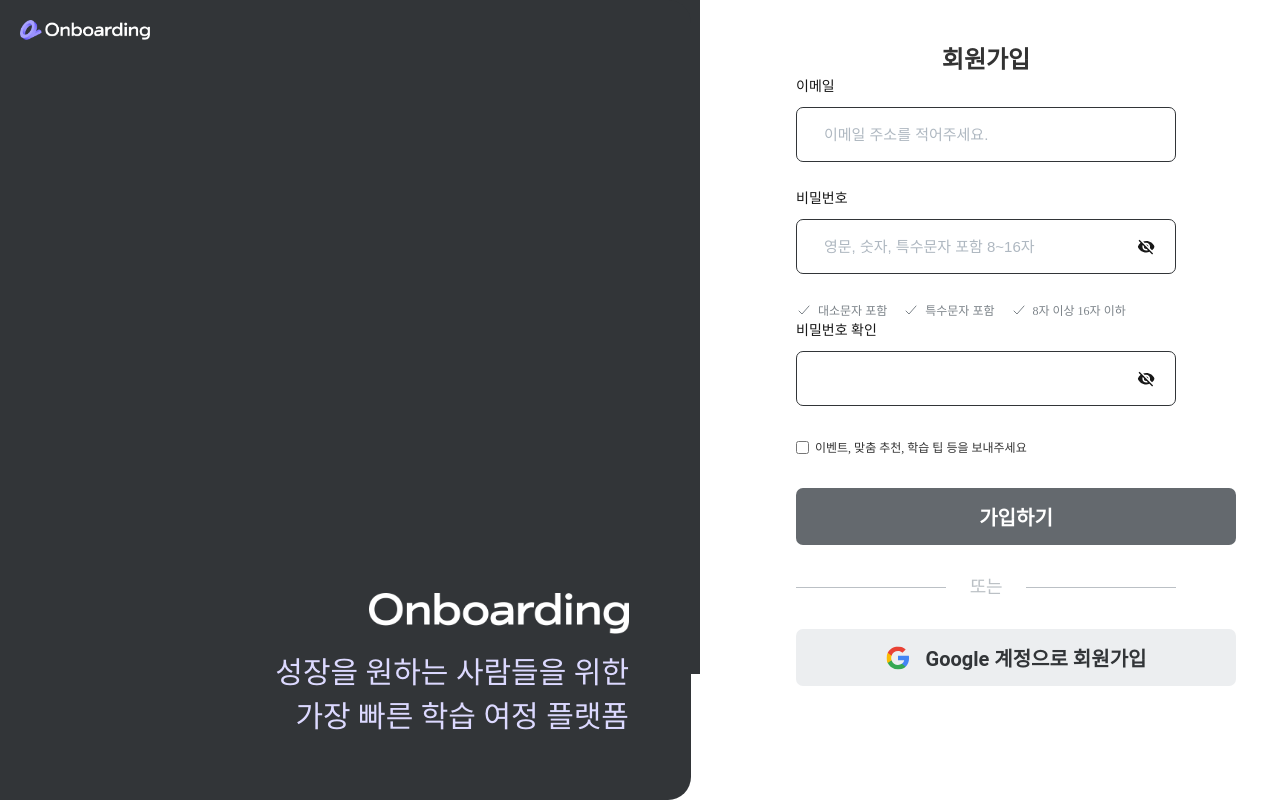
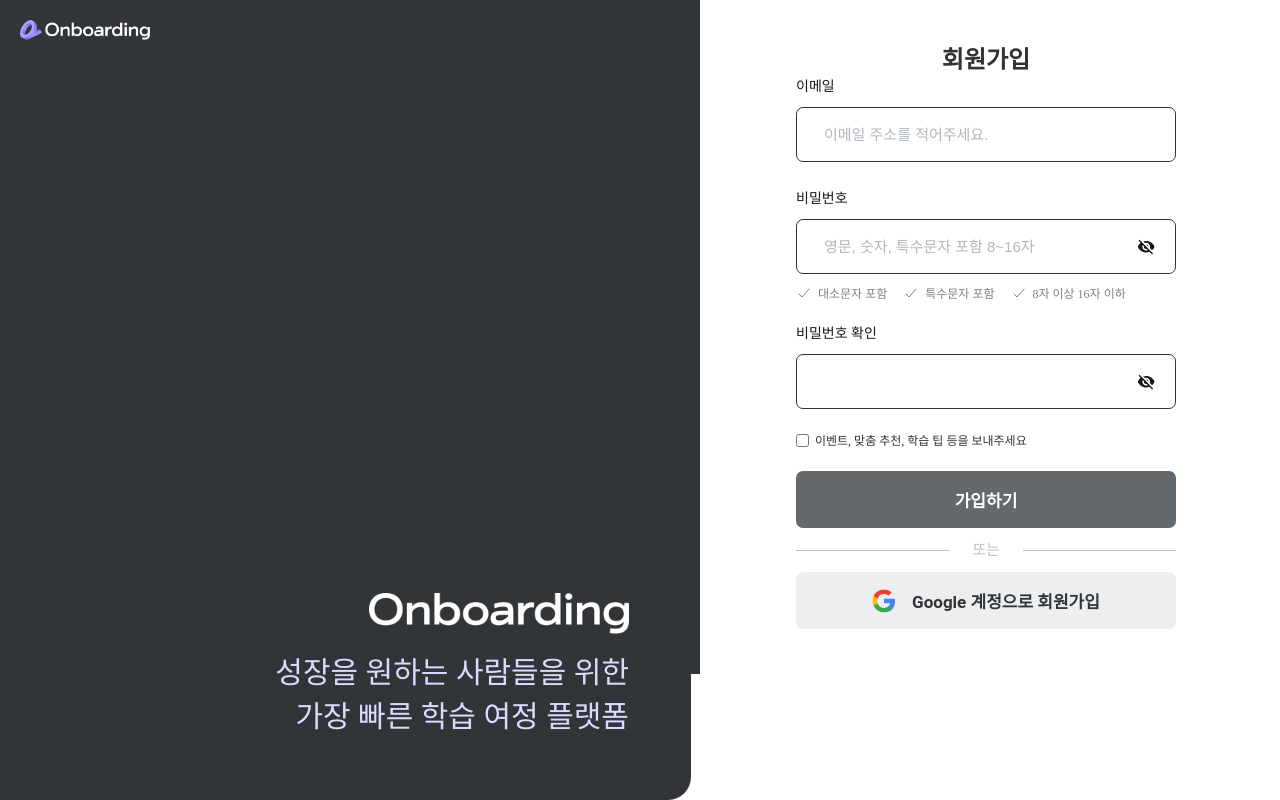
Before and after one commit to TeamLearningFlow/LearningFlow-FE, a Next.js app: page /signup in a window 1280 px wide. Built offline with nearby package versions, Linux system fonts and the light colour scheme.

Commit message:
feat: 회원가입 페이지 UI 수정 및 Input 창 기능 구현 #7

```diff
--- a/package.json
+++ b/package.json
@@ -9,12 +9,14 @@
     "lint": "next lint"
   },
   "dependencies": {
+    "@hookform/resolvers": "^3.10.0",
     "next": "15.1.4",
     "react": "^19.0.0",
     "react-dom": "^19.0.0",
     "react-icons": "^5.4.0",
     "react-router-dom": "^7.1.1",
-    "styled-components": "^6.1.14"
+    "styled-components": "^6.1.14",
+    "yup": "^1.6.1"
   },
   "devDependencies": {
     "@eslint/eslintrc": "^3",
--- a/src/pages/components/authButton.tsx
+++ b/src/pages/components/authButton.tsx
@@ -7,13 +7,13 @@ const Button = styled.button<{ disabled?: boolean }>`
   padding: 18px 8px;
   justify-content: center;
   align-items: center;
-  width: 440px;
+  width: 100%;
   background-color: ${({ disabled }) =>
     disabled ? 'rgba(100, 105, 110, 1)' : 'rgba(94, 82, 255, 1)'};
   border: none;
   border-radius: 6.962px;
   font-family: Roboto;
-  font-size: 20px;
+  font-size: 17px;
   font-style: normal;
   font-weight: 600;
   color: rgba(255, 255, 255, 1);
--- a/src/pages/components/divider.tsx
+++ b/src/pages/components/divider.tsx
@@ -4,7 +4,7 @@ import styled from 'styled-components';
 const DividerWrapper = styled.div`
   display: flex;
   align-items: center;
-  margin: 32px 0;
+  margin: 12px 0;
 `;
 
 const Line = styled.div`
@@ -21,7 +21,7 @@ const Text = styled.span`
     'liga' off,
     'clig' off;
   font-family: Pretendard;
-  font-size: 18px;
+  font-size: 15px;
   font-style: normal;
   font-weight: 400;
   line-height: 20px; /* 111.111% */
--- a/src/pages/components/googleAuthButton.tsx
+++ b/src/pages/components/googleAuthButton.tsx
@@ -50,12 +50,12 @@ const Button = styled.button`
   padding: 18px 8px;
   justify-content: center;
   align-items: center;
-  width: 440px;
+  width: 100%;
   background-color: rgba(236, 238, 240, 1);
   border: none;
   border-radius: 6.962px;
   font-family: Roboto;
-  font-size: 20px;
+  font-size: 17px;
   font-style: normal;
   font-weight: 600;
   color: rgba(50, 53, 56, 1);
--- a/src/pages/components/inputEmail.tsx
+++ b/src/pages/components/inputEmail.tsx
@@ -1,20 +1,25 @@
-import React from 'react';
+import React, { useState } from 'react';
 import styled from 'styled-components';
 
-const InputWrapper = styled.div`
+const InputWrapper = styled.div<{ isFocused: boolean; hasBlurred: boolean }>`
   display: flex;
   width: 100%;
   height: 55px;
   position: relative;
   align-items: center;
+  justify-content: center;
   border: 0.696px solid #323538;
   border-radius: 6.962px;
   padding: 12px;
   margin-bottom: 25px;
+  transition: box-shadow 0.3s ease;
+  box-shadow: ${(props) => (props.isFocused ? '0 0 5px #5E52ff' : 'none')};
+  background-color: ${(props) => (props.hasBlurred ? '#f5f5ff' : '#fff')};
 `;
 
 const Input = styled.input`
   flex: 1;
+  background: transparent;
   border: none;
   outline: none;
   font-size: 15px;
@@ -23,6 +28,10 @@ const Input = styled.input`
 
   &::placeholder {
     color: #afb8c1;
+  }
+
+  &:focus {
+    outline: none;
   }
 `;
 
@@ -34,11 +43,38 @@ const Label = styled.label`
 `;
 
 const InputEmail: React.FC = () => {
+  const [isFocused, setIsFocused] = useState(false);
+  const [hasBlurred, setHasBlurred] = useState(false);
+  const [value, setValue] = useState('');
+
+  const handleFocus = () => {
+    setIsFocused(true);
+    setHasBlurred(false);
+  };
+
+  const handleBlur = () => {
+    setIsFocused(false);
+    if (value.trim() !== '') {
+      setHasBlurred(true);
+    }
+  };
+
+  const handleChange = (e: React.ChangeEvent<HTMLInputElement>) => {
+    setValue(e.target.value);
+  };
+
   return (
     <div>
       <Label htmlFor="email">이메일</Label>
-      <InputWrapper>
-        <Input type="email" placeholder="이메일 주소를 적어주세요." />
+      <InputWrapper isFocused={isFocused} hasBlurred={hasBlurred}>
+        <Input
+          type="email"
+          value={value}
+          placeholder="이메일 주소를 적어주세요."
+          onFocus={handleFocus}
+          onBlur={handleBlur}
+          onChange={handleChange}
+        />
       </InputWrapper>
     </div>
   );
--- a/src/pages/components/inputPw.tsx
+++ b/src/pages/components/inputPw.tsx
@@ -1,9 +1,12 @@
-import React from 'react';
+import React, { useState } from 'react';
+import { useForm } from 'react-hook-form';
 import styled from 'styled-components';
 import Image from 'next/image';
 import invisibleicon from '../assets/invisibleicon.svg';
+import * as yup from 'yup';
+import { yupResolver } from '@hookform/resolvers/yup';
 
-const InputWrapper = styled.div`
+const InputWrapper = styled.div<{ isFocused: boolean }>`
   display: flex;
   height: 55px;
   position: relative;
@@ -11,7 +14,10 @@ const InputWrapper = styled.div`
   border: 0.696px solid #323538;
   border-radius: 6.962px;
   padding: 12px;
-  margin-bottom: 27px;
+  margin-bottom: 10px;
+  transition: box-shadow 0.3s ease;
+  box-shadow: ${(props) =>
+    props.isFocused ? '0 0 5px #5E52ff' : 'none'};
 
   img {
     width: 18px;
@@ -30,6 +36,10 @@ const Input = styled.input`
 
   &::placeholder {
     color: #afb8c1;
+  }
+
+  &:focus {
+    outline: none;
   }
 `;
 
@@ -52,13 +62,51 @@ const Label = styled.label`
 `;
 
 const InputPw: React.FC = () => {
+  const [isFocused, setIsFocused] = useState(false);
+  const [isPasswordVisible, setIsPasswordVisible] = useState(false);
+
+  const handleFocus = () => setIsFocused(true);
+  const handleBlur = () => setIsFocused(false);
+
+  const PasswordVisibility = () => setIsPasswordVisible(prev => !prev);
+
+  const schema = yup.object().shape({
+    email: yup
+      .string()
+      .email('올바른 형식의 이메일을 입력해주세요.')
+      .required('이메일을 반드시 입력해주세요.'),
+    password: yup
+      .string()
+      .min(8, '8자 이상 16자 이하')
+      .max(16, '8자 이상 16자 이하')
+      .matches(/[a-zA-Z]/, '영문자 포함')
+      .matches(/\d/, '숫자 포함')
+      .matches(/[!@#$%^&*()_+]/, '특수문자 포함')
+      .required('비밀번호를 반드시 입력해주세요.'),
+    passwordCheck: yup
+      .string()
+      .oneOf([yup.ref('password'), undefined], '비밀번호가 일치하지 않습니다.')
+      .required('비밀번호 확인을 반드시 입력해주세요.'),
+  });
+
+  const { register, formState: { errors, isValid }, handleSubmit } = useForm({
+    resolver: yupResolver(schema),
+    mode: 'onChange',
+  });
+
   return (
     <div>
       <Label htmlFor="password">비밀번호</Label>
-      <InputWrapper>
-        <Input type="password" placeholder="영문, 숫자, 특수문자 포함 8~16자" />
-        <IconWrapper>
-          <Image src={invisibleicon} alt="invisibleicon" />
+      {/* isFocused를 InputWrapper에 전달 */}
+      <InputWrapper isFocused={isFocused}>
+        <Input
+          type={isPasswordVisible ? 'text' : 'password'}
+          placeholder="영문, 숫자, 특수문자 포함 8~16자"
+          onFocus={handleFocus}
+          onBlur={handleBlur}
+        />
+        <IconWrapper onClick={PasswordVisibility}>
+          <Image src={invisibleicon} alt="비밀번호 보이기/숨기기 아이콘" />
         </IconWrapper>
       </InputWrapper>
     </div>
--- a/src/pages/components/inputPwCheck.tsx
+++ b/src/pages/components/inputPwCheck.tsx
@@ -1,9 +1,9 @@
-import React from 'react';
+import React,{useState} from 'react';
 import styled from 'styled-components';
 import Image from 'next/image';
 import invisibleicon from '../assets/invisibleicon.svg';
 
-const InputWrapper = styled.div`
+const InputWrapper = styled.div<{ isFocused: boolean }>`
   display: flex;
   height: 55px;
   position: relative;
@@ -11,7 +11,10 @@ const InputWrapper = styled.div`
   border: 0.696px solid #323538;
   border-radius: 6.962px;
   padding: 12px;
-  margin-bottom: 27px;
+  margin-bottom: 10px;
+  transition: box-shadow 0.3s ease;
+  box-shadow: ${(props) =>
+    props.isFocused ? '0 0 5px #5E52ff' : 'none'};
 
   img {
     width: 18px;
@@ -30,6 +33,10 @@ const Input = styled.input`
 
   &::placeholder {
     color: #afb8c1;
+  }
+
+  &:focus {
+    outline: none;
   }
 `;
 
@@ -52,13 +59,25 @@ const Label = styled.label`
 `;
 
 const InputPwCheck: React.FC = () => {
+  const [isFocused, setIsFocused] = useState(false);
+  const [isPasswordVisible, setIsPasswordVisible] = useState(false);
+
+  const handleFocus = () => setIsFocused(true);
+  const handleBlur = () => setIsFocused(false);
+
+  const PasswordVisibility = () => setIsPasswordVisible(prev => !prev);
+
   return (
     <div>
-      <Label htmlFor="password-check">비밀번호 확인</Label>
-      <InputWrapper>
-        <Input type="password" placeholder="" />
-        <IconWrapper>
-          <Image src={invisibleicon} alt="invisibleicon" />
+      <Label htmlFor="password">비밀번호 확인</Label>
+      <InputWrapper isFocused={isFocused}>
+        <Input
+          type={isPasswordVisible ? 'text' : 'password'}
+          onFocus={handleFocus}
+          onBlur={handleBlur}
+        />
+        <IconWrapper onClick={PasswordVisibility}>
+          <Image src={invisibleicon} alt="비밀번호 보이기/숨기기 아이콘" />
         </IconWrapper>
       </InputWrapper>
     </div>
--- a/src/pages/components/validation.tsx
+++ b/src/pages/components/validation.tsx
@@ -6,10 +6,12 @@ import { HiXMark } from 'react-icons/hi2';
 const Wrapper = styled.div`
   display: flex;
   align-items: center;
+
 `;
 
 const ValidationWrapper = styled(Wrapper)`
   color: rgba(124, 131, 137, 1);
+  margin-bottom: 20px;
 `;
 
 const RedWrapper = styled(Wrapper)`
--- a/src/pages/signup.tsx
+++ b/src/pages/signup.tsx
@@ -28,11 +28,13 @@ const RightSection = styled.div`
   justify-content: right;
   align-items: center;
   padding-right: 64px;
+  height: 100%;
   //   margin-top: 180px;
 `;
 
 const FormContainer = styled.div`
   width: 460px;
+  height: 100vh;
   padding: 40px;
   border-radius: 8px;
   background-color: #ffffff;
@@ -59,7 +61,7 @@ const SignupPage: React.FC = () => {
               style={{
                 display: 'flex',
                 alignItems: 'center',
-                margin: '32px 0',
+                margin: '22px 0',
               }}
             >
               <input type="checkbox" />
```
Also changed, not shown: src/pages/home.tsx (+7 -0 lines), 1 other file (tests, documents, lock files or other folders).
